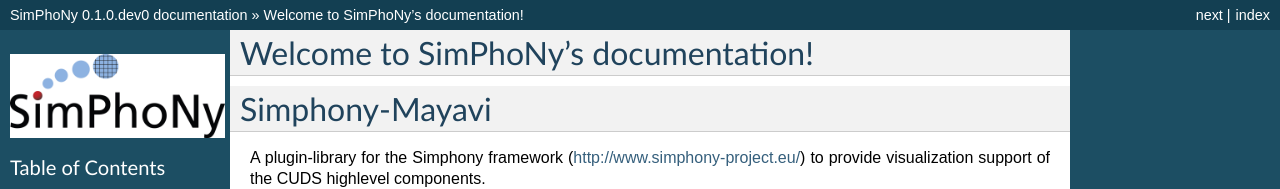
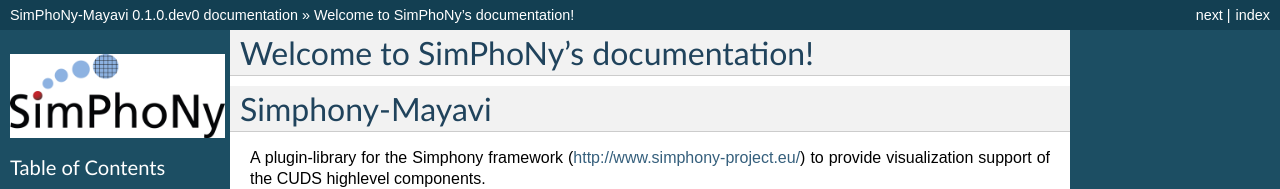
Before and after one commit to simphony/simphony-mayavi, a Sphinx documentation site: the page built from doc/source/index.rst, in a window 1280 px wide and 900 px high. Shown: the top 189 px of the window. Built offline with Sphinx 7.4.7, drawn with Linux system fonts in a browser that asks for light colours; some of the changed text lies outside the part shown.

Commit message:
fix documentation title

```diff
--- a/doc/source/conf.py
+++ b/doc/source/conf.py
@@ -87,7 +87,7 @@
 templates_path = ['_templates']
 source_suffix = '.rst'
 master_doc = 'index'
-project = u'SimPhoNy'
+project = u'SimPhoNy-Mayavi'
 copyright = u'2015, SimPhoNy FP7 Collaboration'
 version = '0.1.0'
 release = '0.1.0.dev0'
@@ -127,7 +127,7 @@
 
 # -- Options for Epub output ----------------------------------------------
 
-epub_title = u'SimPhoNy'
+epub_title = u'SimPhoNy-Mayavi'
 epub_author = u'SimPhoNy FP7 Collaboration'
 epub_publisher = u'SimPhoNy FP7 Collaboration'
 epub_copyright = u'2015, SimPhoNy FP7 Collaboration'
```
